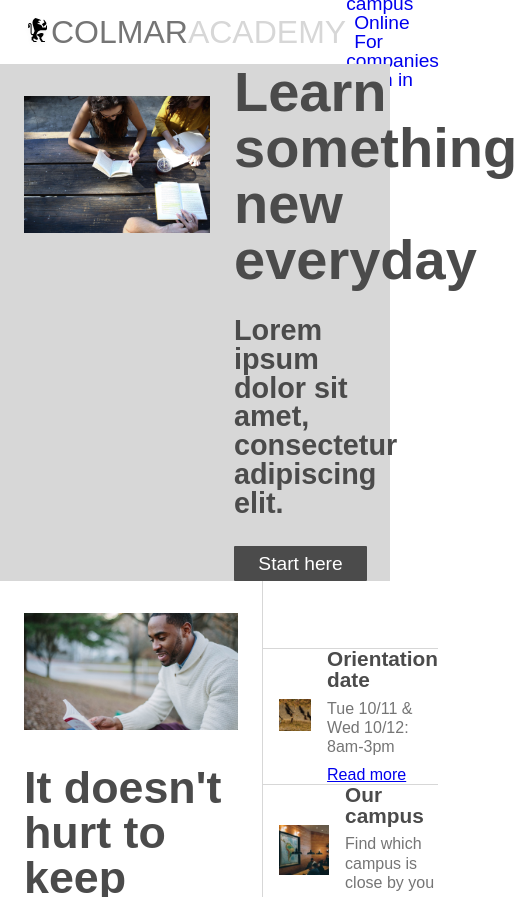
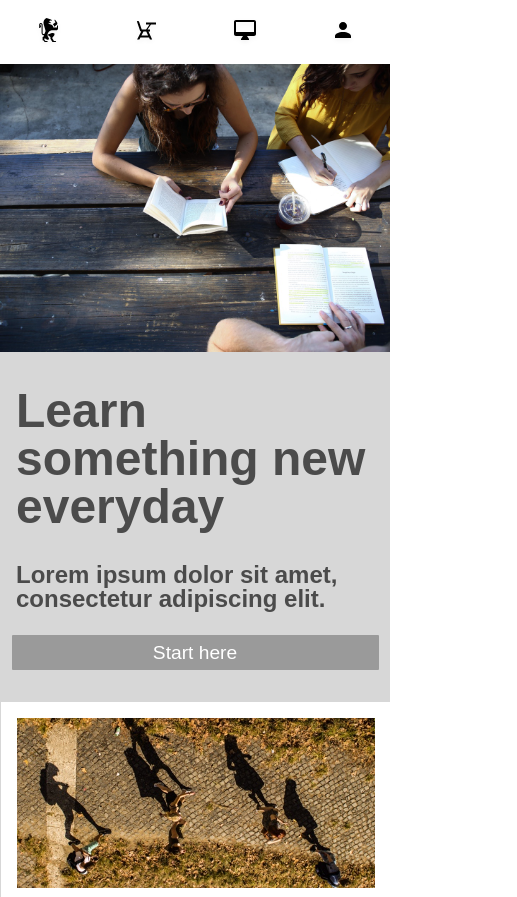
Before and after one commit to mebrungardt/ColmarAcademy, a plain HTML site: page index.html in a window 390 px wide. Shown: the top 897 px of the page, 517 px wide, since content can reach past the window. Drawn offline with Linux system fonts and the light colour scheme; a web font is replaced by a local one.

Commit message:
Started Mobile CSS styling

```diff
--- a/index.html
+++ b/index.html
@@ -27,6 +27,13 @@
       </nav>
     </header>
 
+    <div class="mobilenav">
+      <img src="./resources/images/ic-logo.svg" alt="Colmar Academy Logo">
+      <img src="./resources/images/ic-on-campus.svg" alt="Classroom Desk Logo">
+      <img src="./resources/images/ic-online.svg" alt="Computer Monitor Logo">
+      <img src="./resources/images/ic-login.svg" alt="Login logo">
+    </div>
+
     <div class="dualcontainer">
       <div class="dualcontainer1">
         <div class="col1">
@@ -36,7 +43,7 @@
           <h2>Learn something new everyday</h2>
           <h4>Lorem ipsum dolor sit amet, consectetur adipiscing elit.</h4>
           <div class="btn">
-            <span>Start here</span>
+            <a href="#">Start here</a>
           </div>
         </div>
       </div>
@@ -62,6 +69,9 @@
             <div class="snippic">
               <img src="./resources/images/information-orientation.jpg" alt="Top-Down picture of students walking to class">
             </div>
+            <div class="mobilepic">
+              <img src="./resources/images/information-orientation-mobile.jpg" alt="Top-Down picture of students walking to class">
+            </div>
             <div class="sniptext">
               <h5>Orientation date</h5>
               <p>Tue 10/11 & Wed 10/12: 8am-3pm</p>
@@ -72,6 +82,9 @@
           <div class="snip">
             <div class="snippic">
               <img src="./resources/images/information-campus.jpg" alt="Picture of student union">
+            </div>
+            <div class="mobilepic">
+              <img src="./resources/images/information-campus-mobile.jpg" alt="Picture of student union">
             </div>
             <div class="sniptext">
               <h5>Our campus</h5>
@@ -84,6 +97,9 @@
             <div class="snipgray">
               <div class="snippic">
                 <img src="./resources/images/information-guest-lecture.jpg" alt="Picture of guest lecturer Oliver Sack">
+              </div>
+              <div class="mobilepic">
+                <img src="./resources/images/information-guest-lecture-mobile.jpg" alt="Picture of guest lecturer Oliver Sack">
               </div>
               <div class="sniptext">
                 <h5>Our guest lecture</h5>
--- a/resources/css/style.css
+++ b/resources/css/style.css
@@ -117,6 +117,26 @@ header nav ul li a {
   text-decoration: none;
 }
 
+/*Mobile styling*/
+
+.mobilenav {
+  display: none;
+}
+
+@media only screen and (max-width: 470px) {
+  .mobilenav {
+    display: flex;
+    flex-flow: row nowrap;
+    justify-content: space-around;
+    height: 4rem;
+  }
+
+  header {
+    display: none;
+  }
+
+}
+
 /*Headline and button stylings*/
 
 h2, h3, h4, h5 {
@@ -140,6 +160,27 @@ h5 {
   font-size: 1.3rem;
 }
 
+/*mobile styling*/
+@media only screen and (max-width: 470px) {
+
+  h2 {
+    font-size: 3rem;
+  }
+
+  h3 {
+    font-size: 2.25rem;
+  }
+
+  h4 {
+    font-size: 1.5rem;
+  }
+
+  h5 {
+    font-size: 1.1rem;
+  }
+
+}
+
 .btn {
   border-radius: 1px;
   width: 75%;
@@ -148,6 +189,11 @@ h5 {
   padding: 8px;
   text-align: center;
   font-size: 1.2rem;
+}
+
+.btn a {
+  text-decoration: none;
+  color: white;
 }
 
 /*begin body styling*/
@@ -193,6 +239,41 @@ h5 {
   max-height: 100%;
 }
 
+/*Mobile styling */
+
+@media only screen and (max-width: 470px) {
+
+  .dualcontainer, .dualcontainer1, .dualcontainer2, .dualcontainer3 {
+    flex-flow: column nowrap;
+  }
+
+  .dualcontainer .col1 {
+    width: 100%;
+    padding: 0;
+  }
+
+  .dualcontainer .col2 {
+    width: 100%;
+    padding: 0;
+    align-items: center;
+  }
+
+  .dualcontainer .col2 h2 {
+    margin: 2rem 1rem;
+  }
+
+  .dualcontainer .col2 h4 {
+    margin: 0 0 1.5rem 1rem;
+  }
+
+  .btn {
+    background-color: #9A9A9A;
+    width: 90%;
+    margin-bottom: 2rem;
+  }
+
+}
+
 /*Section 2 */
 
 .dualcontainer .col1 .media {
@@ -234,6 +315,10 @@ h5 {
   border-top: 1px #D7D7D7 solid;
 }
 
+.dualcontainer .col2 .snip .mobilepic {
+  display: none;
+}
+
 .dualcontainer .col2 .snip .snippic img {
   max-width: 100%;
   margin: 1rem;
@@ -259,6 +344,54 @@ h5 {
 .snip p {
   margin-top: .5rem;
   line-height: 1.2rem;
+}
+
+.dualcontainer .snip a {
+  text-decoration: none;
+  color: #6388E1;
+}
+/*mobile style */
+
+@media only screen and (max-width: 470px) {
+
+  .dualcontainer2 .col1 {
+    display: none;
+  }
+
+  .dualcontainer2 .col2 .snip {
+    flex-flow: column nowrap;
+    border: none;
+    align-items: flex-start;
+  }
+
+  .dualcontainer2 .col2 .snipgray {
+    flex-flow: column nowrap;
+    background-color: white;
+    border-bottom: 1px #D7D7D7 solid;
+    align-items: flex-start;
+  }
+
+  .dualcontainer .col2 .snip .mobilepic {
+    display: block;
+    margin: 1rem;
+  }
+
+  .dualcontainer .col2 .snip .mobilepic img {
+    max-width: 100%;
+  }
+
+  .dualcontainer .col2 .snip .snippic {
+    display: none;
+  }
+
+  .dualcontainer .snip {
+    padding-bottom: 2rem;
+  }
+
+  .dualcontainer .snipgray {
+    padding-bottom: 2rem;
+  }
+
 }
 
 /*Section three */
@@ -318,7 +451,7 @@ h5 {
 
 .dualcontainer3 .col2 {
   justify-content: flex-start;
-  padding-top: 1rem;
+  padding-top: 2rem;
 }
 
 /* Footer styling */
```
